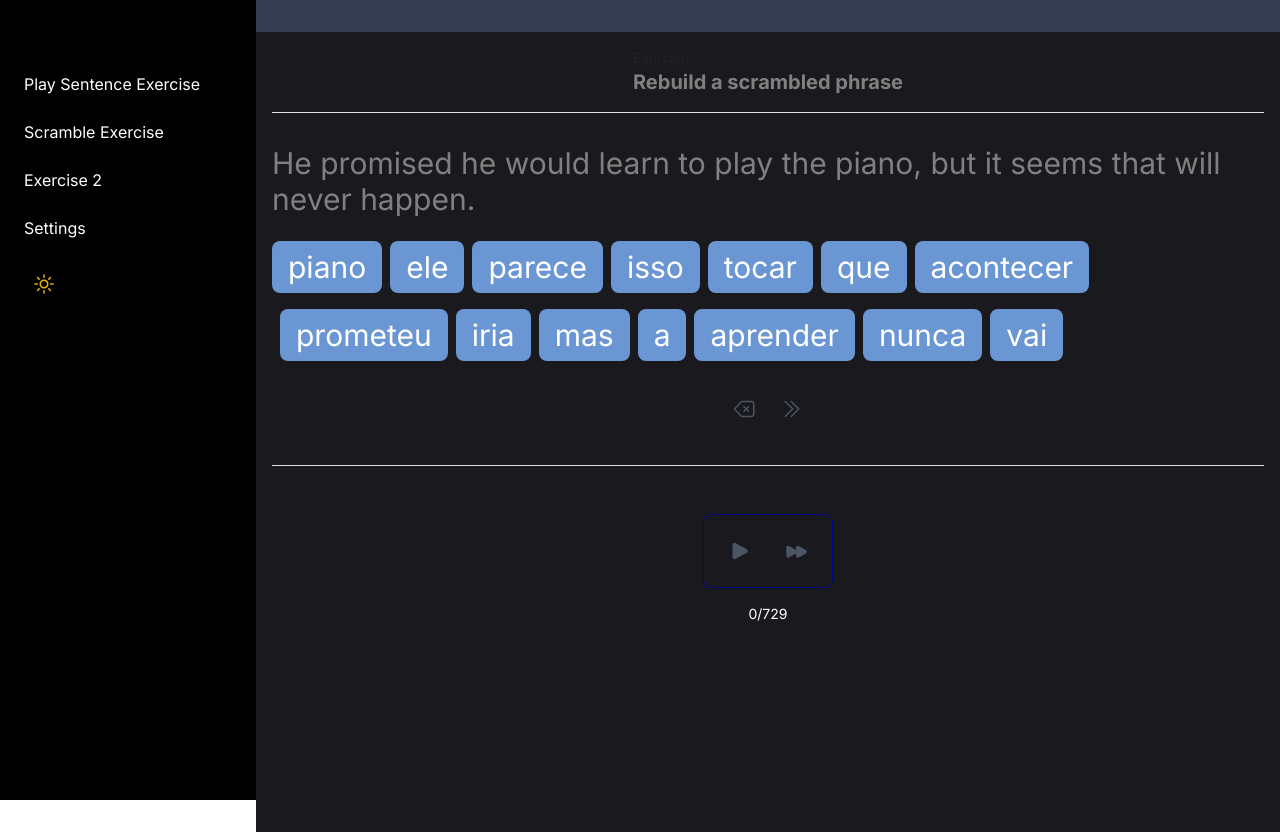
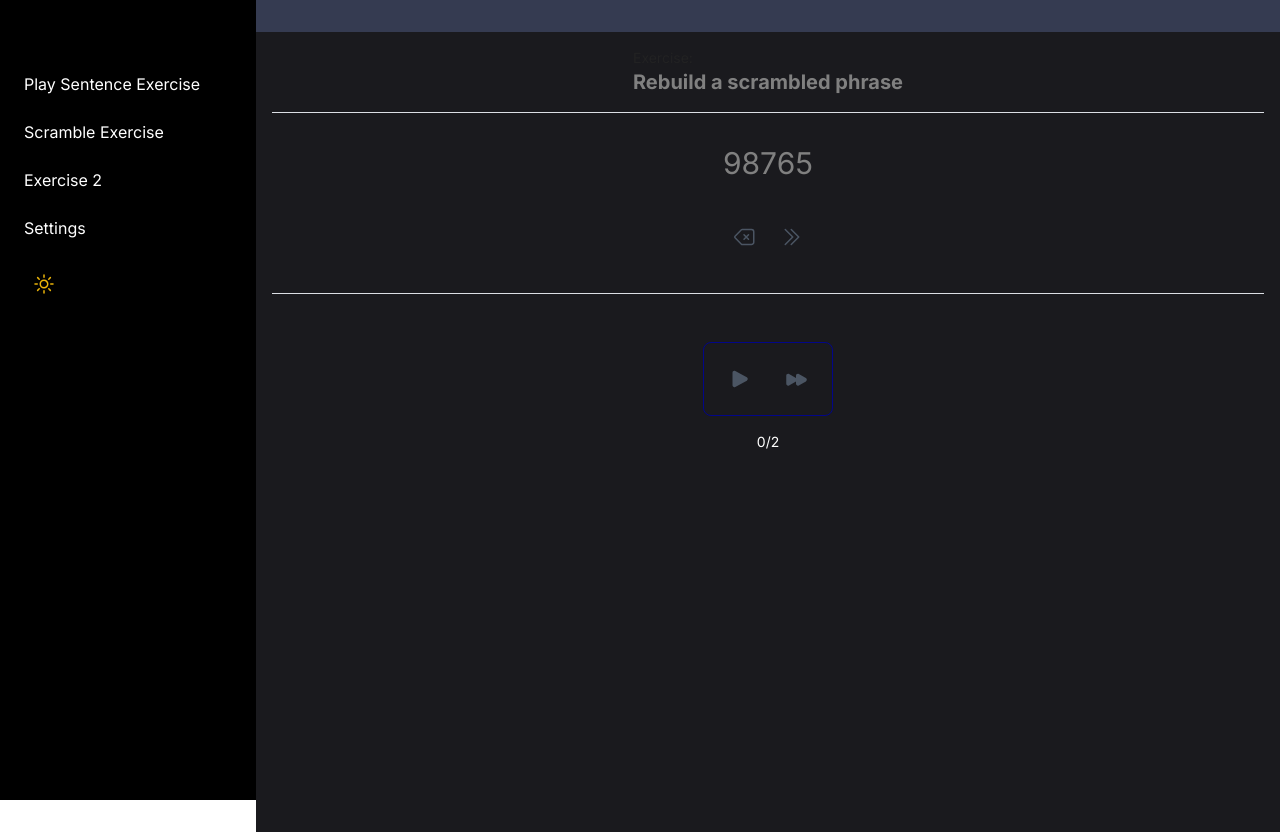
Before and after one commit to eliaweiss/open-lingua-ai, a Next.js app: page /scramble in a window 1280 px wide. Built offline with nearby package versions, Linux system fonts and the light colour scheme.

Commit message:
// console.log("numberOfWordClicked", numberOfWordClicked);

```diff
--- a/src/app/scramble/component/ScramblePhrase.jsx
+++ b/src/app/scramble/component/ScramblePhrase.jsx
@@ -28,6 +28,7 @@ export const ScramblePhrase = () => {
   } = useScrambleContext();
 
   const [scrambledWords, setScrambledWords] = useState([]);
+  const [words, setWords] = useState([]);
   const [numberOfWordClicked, setNumberOfWordClicked] = useState(0);
   const [currentSentence, setCurrentSentence] = useState("");
   const [showSuccessNotice, setShowSuccessNotice] = useState(false);
@@ -36,7 +37,7 @@ export const ScramblePhrase = () => {
     if (!currentPhrase) return;
     // Get the current Portuguese sentence
     const { words, currentSentence } = splitToWords(currentPhrase.target); // Split into words
-
+    setWords(words);
     setCurrentSentence(currentSentence);
 
     // Randomly scramble the words
@@ -61,7 +62,8 @@ export const ScramblePhrase = () => {
 
   useEffect(() => {
     if (numberOfWordClicked === 0) return;
-    if (numberOfWordClicked == scrambledWords.length) {
+    // console.log("numberOfWordClicked", numberOfWordClicked);
+    if (numberOfWordClicked == words.length) {
       // Check if user buffer matches the original sentence (excluding punctuation)
       if (getCurrentUserBuffer() === currentSentence.toLocaleLowerCase()) {
         setScrambledWords([]);
@@ -117,11 +119,12 @@ export const ScramblePhrase = () => {
             Correct! Move to next sentence...
           </div>
         )}
-        {scrambledWords.map((word, index) => (
-          <WordButton key={index} onClick={() => handleWordClick(word)}>
-            {word}
-          </WordButton>
-        ))}
+        {isPlaying &&
+          scrambledWords.map((word, index) => (
+            <WordButton key={index} onClick={() => handleWordClick(word)}>
+              {word}
+            </WordButton>
+          ))}
       </div>
       <div className={`${isTargetRtl ? "text-right" : "text-left"}`}>
         {userBuffer}
--- a/src/app/scramble/context/ScrambleContext.jsx
+++ b/src/app/scramble/context/ScrambleContext.jsx
@@ -32,7 +32,7 @@ export const ScrambleProvider = ({ children }) => {
   };
 
   useEffect(() => {
-    if (!currentPhrase) return;
+    if (!currentPhrase || !isPlaying) return;
     readAloud_target(currentPhrase.target);
   }, [isPlaying, currentPhraseIndex]);
 
--- a/src/data/phrases.en-US.pt-BR.js
+++ b/src/data/phrases.en-US.pt-BR.js
@@ -1,9 +1,12 @@
-// const phrases = [
-//   { target: "Qual, nome 1?", src: "What is your name?" },
-//   { target: "Qual, nome 2?", src: "What is your name?" },
-// ];
+const phrases = [
+  {
+    target: "noventa e oito mil, setecentos e sessenta e cinco",
+    src: "98765",
+  },
+  { target: "Qual, nome 1?", src: "What is your name?" },
+];
 
-const phrases = [
+const phrases1 = [
   { target: "Qual é o seu nome?", src: "What is your name?" },
   { target: "Qual é a sua idade?", src: "How old are you?" },
   { target: "Qual é a sua profissão?", src: "What is your profession?" },
```
